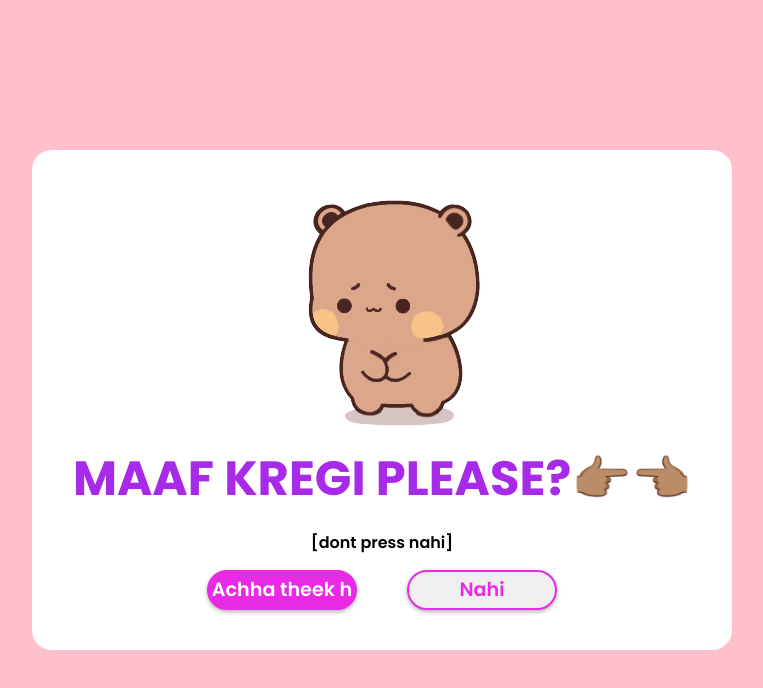
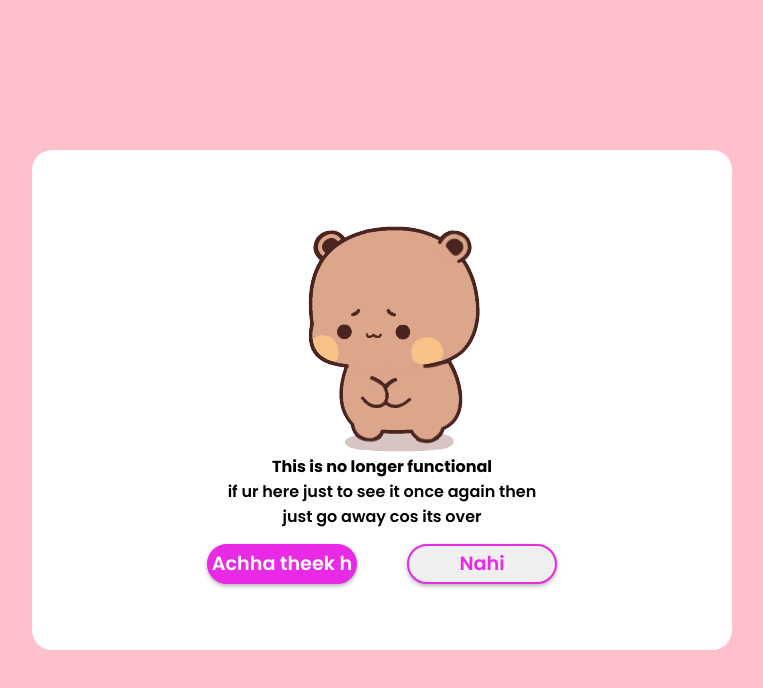
Before and after one commit to chhiyaar/chhiyaar, a plain HTML site: page index.html in a window 1280 px wide. Shown: the whole page, without its empty margins (258-1021 px from the left). Drawn offline with Linux system fonts and the light colour scheme.

Commit message:
Update index.html

```diff
--- a/index.html
+++ b/index.html
@@ -12,8 +12,8 @@
 <body bgcolor="pink">
     <div class="wrapper">
         <img id="image" src="bear.gif" alt="">
-        <h3 class="question">MAAF KREGI PLEASE?👉🏽👈🏽</h2>
-        <p>[dont press nahi] </p>
+        <h4 class="question">This is no longer functional</h4>
+        <p>if ur here just to see it once again then<br>just go away cos its over</p>
         <div class="btn-group">
             <button class="yes-btn">Achha theek h</button>
             <button class="no-btn">Nahi</button>
```
